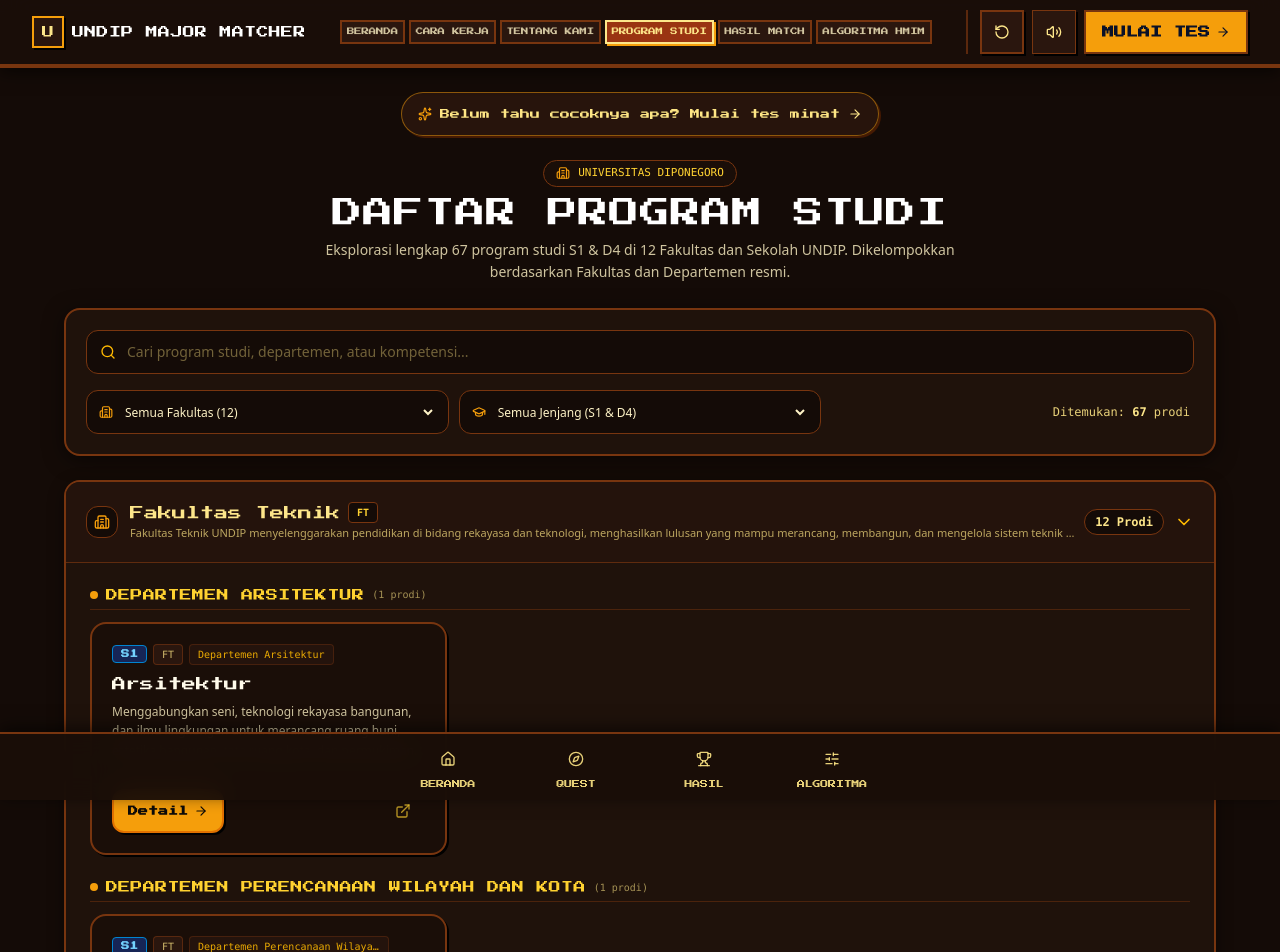
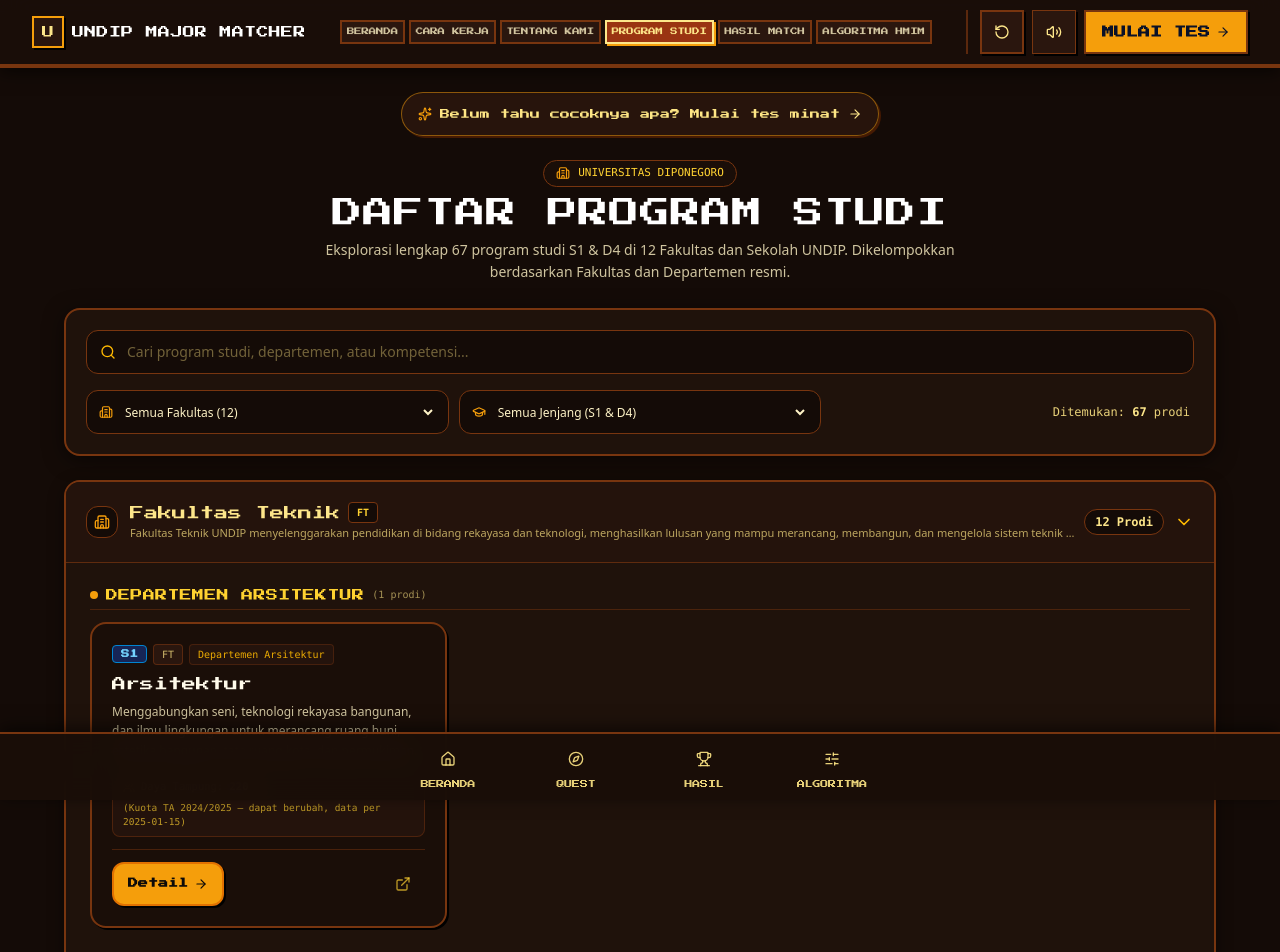
Before and after one commit to kaiynan/undip-major-tracker, a Next.js app: page /program-studi in a window 1280 px wide. Shown: the top 952 px of the page. Built offline with nearby package versions, Linux system fonts and the light colour scheme.

Commit message:
feat(quota): display dynamic academic year disclaimer on all quota displays (Section 12)

```diff
--- a/src/components/program/ProgramDetailContent.tsx
+++ b/src/components/program/ProgramDetailContent.tsx
@@ -296,7 +296,7 @@ export function ProgramDetailContent({ programId }: ProgramDetailContentProps) {
                     Daya Tampung & Kuota Penerimaan
                   </h2>
                   <span className="text-[10px] sm:text-[11px] font-bold text-[#FDE68A] bg-[#190E08] border border-[#78350F] px-2 sm:px-2.5 py-0.5 rounded-full">
-                    TA {quota?.academicYear || '2024/2025'}
+                    Kuota TA {quota?.academicYear || program.academicYear} — dapat berubah
                   </span>
                 </div>
                 <p className="text-[11px] sm:text-xs text-amber-200/80 mt-0.5">
@@ -307,7 +307,7 @@ export function ProgramDetailContent({ programId }: ProgramDetailContentProps) {
 
             <div className="flex items-center gap-1.5 self-start sm:self-auto text-xs font-semibold text-amber-200 bg-[#190E08] px-3 py-1.5 rounded-xl border border-[#78350F]">
               <Building2 className="w-3.5 h-3.5 text-amber-400" />
-              <span>Tahun Akademik {quota?.academicYear || '2024/2025'}</span>
+              <span>Kuota TA {quota?.academicYear || program.academicYear} — dapat berubah{quota?.lastVerified ? ` (data per ${quota.lastVerified})` : ''}</span>
             </div>
           </div>
 
--- a/src/components/program/ProgramDirectoryClient.tsx
+++ b/src/components/program/ProgramDirectoryClient.tsx
@@ -3,6 +3,7 @@
 import React, { useState, useMemo, memo } from 'react';
 import Link from 'next/link';
 import { Faculty, StudyProgram } from '@/data/types';
+import { getQuotaByProgramId } from '@/data/quotas';
 import {
   Search,
   Sparkles,
@@ -14,6 +15,7 @@ import {
   ArrowRight,
   Layers,
   RotateCcw,
+  Users,
 } from 'lucide-react';
 import { retroAudio } from '@/lib/retroAudio';
 
@@ -38,6 +40,8 @@ const ProgramCard = memo(function ProgramCard({
   program: StudyProgram;
   faculty?: Faculty;
 }) {
+  const quota = getQuotaByProgramId(program.id);
+
   return (
     <article className="flex flex-col justify-between bg-[#1A0E08] border-2 border-[#78350F] hover:border-[#F59E0B] p-4 sm:p-5 rounded-2xl transition-all shadow-[2px_2px_0_0_#000] hover:shadow-[4px_4px_0_0_#78350F]">
       <div>
@@ -68,9 +72,22 @@ const ProgramCard = memo(function ProgramCard({
         </h4>
 
         {/* Short Description */}
-        <p className="text-xs text-amber-100/80 leading-relaxed line-clamp-3 mb-4">
+        <p className="text-xs text-amber-100/80 leading-relaxed line-clamp-3 mb-3">
           {program.description}
         </p>
+
+        {/* Quota Badge */}
+        {quota && (
+          <div className="mb-3 text-[10.5px] font-mono text-amber-200/90 flex flex-wrap items-center gap-1.5 bg-[#24130C] px-2.5 py-1.5 rounded-lg border border-[#78350F]/50">
+            <Users className="w-3 h-3 text-amber-400 shrink-0" />
+            <span>
+              Daya Tampung: <strong className="text-[#FDE68A]">{quota.totalCapacity}</strong>
+            </span>
+            <span className="text-[9.5px] text-amber-300/70">
+              (Kuota TA {quota.academicYear} — dapat berubah{quota.lastVerified ? `, data per ${quota.lastVerified}` : ''})
+            </span>
+          </div>
+        )}
       </div>
 
       {/* Action Footer */}
--- a/src/components/results/AllMajorTierList.tsx
+++ b/src/components/results/AllMajorTierList.tsx
@@ -103,7 +103,7 @@ const ProgramCard = React.memo(function ProgramCard({
               {quota && (
                 <div className="mt-2.5 flex flex-wrap items-center gap-1.5 text-xs">
                   <span className="font-semibold text-amber-200/90 uppercase tracking-wider text-xs mr-1 font-mono">
-                    Alokasi Kuota (TA 2024/2025, dapat berubah):
+                    Kuota TA {quota.academicYear} — dapat berubah{quota.lastVerified ? ` (data per ${quota.lastVerified})` : ''}:
                   </span>
                   <span className="px-2.5 py-1 bg-[#24130C] text-blue-300 rounded border border-blue-900/60 font-medium font-mono text-xs">
                     SNBP: <strong className="text-blue-200">{quota.snbpQuota}</strong> ({quota.totalCapacity && quota.snbpQuota ? Math.round((quota.snbpQuota / quota.totalCapacity) * 100) : '-'}%)
--- a/src/components/results/FacultyTierList.tsx
+++ b/src/components/results/FacultyTierList.tsx
@@ -332,7 +332,7 @@ export const FacultyTierList = React.memo(function FacultyTierList({
                                 <div className="mt-1.5 flex flex-wrap items-center gap-2 text-xs text-amber-200/90 font-mono">
                                   <span className="font-semibold text-[#FDE68A] flex items-center gap-1">
                                     <Users className="w-3.5 h-3.5 text-amber-400" />
-                                    Daya Tampung (TA 2024/2025, dapat berubah): {quota.totalCapacity}
+                                    Daya Tampung: {quota.totalCapacity} (Kuota TA {quota.academicYear} — dapat berubah{quota.lastVerified ? `, data per ${quota.lastVerified}` : ''})
                                   </span>
                                   <span>•</span>
                                   <span>SNBP: {quota.snbpQuota}</span>
--- a/src/components/results/ProgramComparisonModal.tsx
+++ b/src/components/results/ProgramComparisonModal.tsx
@@ -124,7 +124,7 @@ export function ProgramComparisonModal({
                 <div className="bg-[#24130C] p-3.5 rounded-2xl border border-[#78350F] text-xs space-y-1 mb-4">
                   <div className="font-bold text-amber-300 flex items-center gap-1.5">
                     <Users className="w-3.5 h-3.5 text-amber-400" />
-                    <span>Daya Tampung (TA 2024/2025, dapat berubah): {quota?.totalCapacity ? `${quota.totalCapacity} Kursi` : 'Belum rilis'}</span>
+                    <span>Daya Tampung: {quota?.totalCapacity ? `${quota.totalCapacity} Kursi` : 'Belum rilis'} (Kuota TA {quota?.academicYear || program.academicYear} — dapat berubah{quota?.lastVerified ? `, data per ${quota.lastVerified}` : ''})</span>
                   </div>
                   {quota?.totalCapacity && (
                     <div className="text-[11px] text-amber-100/80 pt-1">
```
Also changed, not shown: 1 other file (tests, documents, lock files or other folders).
